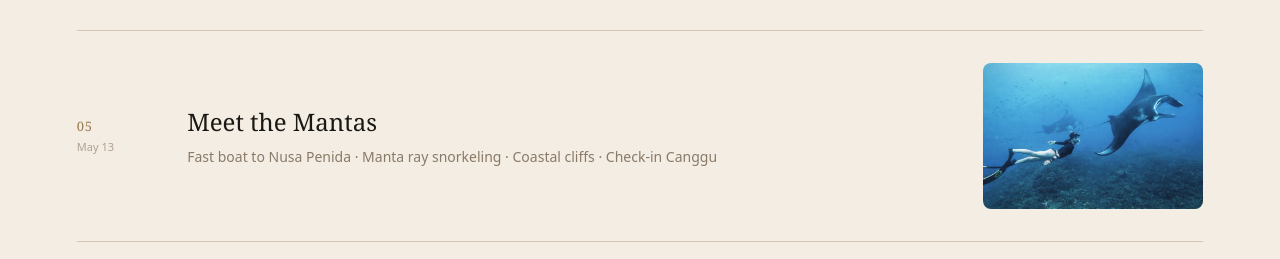
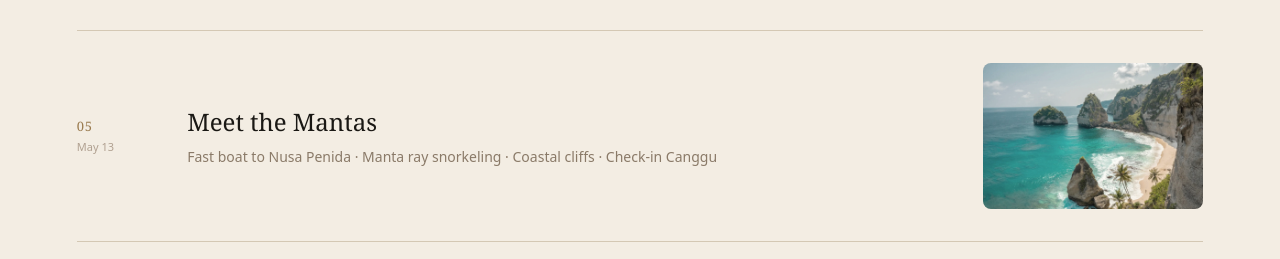
Before and after one commit to GojoViv/sidequest-bali-landing, a Next.js app: page / in a window 1280 px wide. Shown: the part 2227-2486 px from the top of the page. Built offline with nearby package versions, Linux system fonts and the light colour scheme.

Commit message:
Diamond Beach as hero + Day 5; manta in itinerary

```diff
--- a/src/app/page.tsx
+++ b/src/app/page.tsx
@@ -24,7 +24,7 @@ const days = [
   { day: 2,  date: 'May 10', theme: 'Spiritual Cleanse',     sub: 'Tirta Empul temple at dawn · ATV through rice fields · Jungle Club sunset', img: '/atv.jpeg' },
   { day: 3,  date: 'May 11', theme: 'Volcanic Hike',         sub: 'Mount Batur sunrise trek · Volcanic hot springs · Return to Ubud', img: 'https://images.unsplash.com/photo-1464822759023-fed622ff2c3b?w=800&q=75' },
   { day: 4,  date: 'May 12', theme: 'Immersion Day',         sub: 'Green School Bali visit · Field experience with students · Free afternoon in Ubud', img: 'https://images.unsplash.com/photo-1518548419970-58e3b4079ab2?w=800&q=75' },
-  { day: 5,  date: 'May 13', theme: 'Meet the Mantas',       sub: 'Fast boat to Nusa Penida · Manta ray snorkeling · Coastal cliffs · Check-in Canggu', img: '/manta.jpeg' },
+  { day: 5,  date: 'May 13', theme: 'Meet the Mantas',       sub: 'Fast boat to Nusa Penida · Manta ray snorkeling · Coastal cliffs · Check-in Canggu', img: '/nusapenida.jpeg' },
   { day: 6,  date: 'May 14', theme: 'Catch a Wave',          sub: 'Surf lesson at dawn · Free time in Canggu · Luna Beach Club afternoon', img: 'https://images.unsplash.com/photo-1502680390469-be75c86b636f?w=800&q=75' },
   { day: 7,  date: 'May 15', theme: 'Inside the Machine',    sub: 'Embedded with a local Bali startup · Founders session · Finns Beach Club evening', img: '/finns.jpeg' },
   { day: 8,  date: 'May 16', theme: 'The Send-Off',          sub: 'Free morning to wander · Closing night at Savaya', img: '/sendoff.jpeg' },
@@ -241,7 +241,7 @@ export default function Page() {
           {/* Background image — vsco treated */}
           <div style={{
             position: 'absolute', inset: 0, zIndex: 0,
-            backgroundImage: 'url(https://images.unsplash.com/photo-1537996194471-e657df975ab4?w=1400&q=70)',
+            backgroundImage: 'url(/nusapenida.jpeg)',
             backgroundSize: 'cover', backgroundPosition: 'center 30%',
             filter: 'contrast(0.9) saturate(0.55) brightness(0.38) sepia(0.15)',
           }} />
```
Also changed, not shown: public/nusapenida.jpeg (added).
